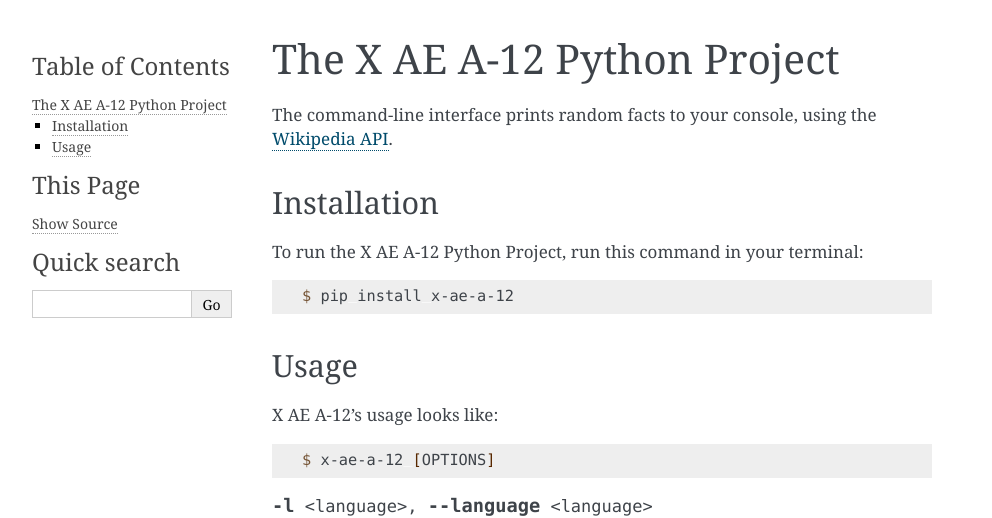
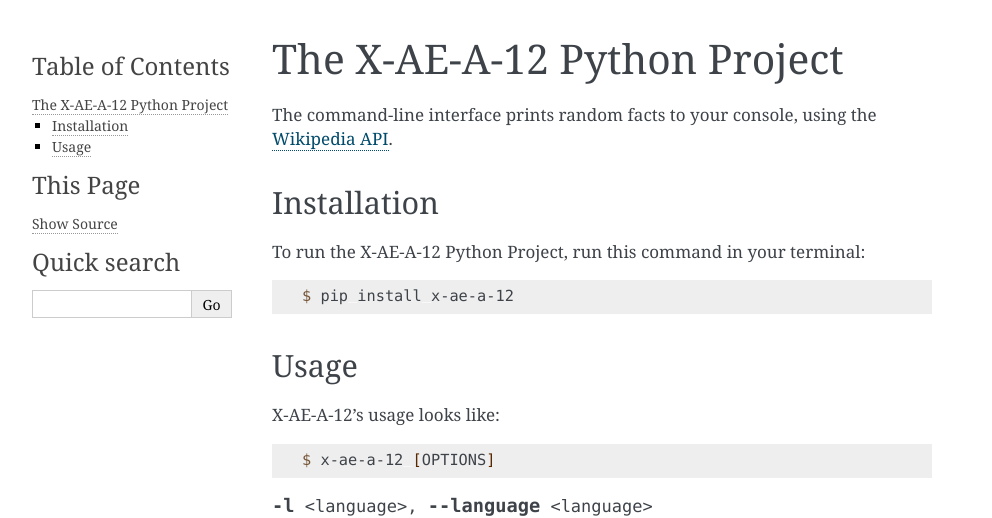
Before and after one commit to SpencerOfwiti/X-AE-A-12, a Sphinx documentation site: the page built from docs/index.rst, in a window 1280 px wide. Shown: the top 518 px of the page, without its empty margins (148-1140 px from the left). Built offline with Sphinx 7.4.7, drawn with Linux system fonts in a browser that asks for light colours.

Commit message:
Refactor package naming system.

```diff
--- a/docs/index.rst
+++ b/docs/index.rst
@@ -1,4 +1,4 @@
-The X AE A-12 Python Project
+The X-AE-A-12 Python Project
 ============================
 
 .. toctree::
@@ -14,7 +14,7 @@
 Installation
 ------------
 
-To run the X AE A-12 Python Project,
+To run the X-AE-A-12 Python Project,
 run this command in your terminal:
 
 .. code-block:: console
@@ -24,7 +24,7 @@
 Usage
 -----
 
-X AE A-12's usage looks like:
+X-AE-A-12's usage looks like:
 
 .. code-block:: console
 
--- a/pyproject.toml
+++ b/pyproject.toml
@@ -1,7 +1,7 @@
 [tool.poetry]
 name = "x-ae-a-12"
 version = "0.1.0"
-description = "The X AE A-12 Python project"
+description = "The X-AE-A-12 Python project"
 authors = ["Spencer Ofwiti <maxspencer56@gmail.com>"]
 license = "MIT"
 readme = "README.md"
--- a/src/x_ae_a_12/__init__.py
+++ b/src/x_ae_a_12/__init__.py
@@ -1,2 +1,2 @@
-"""The X AE A-12 Python project."""
+"""The X-AE-A-12 Python project."""
 __version__ = "0.1.0"
```
Also changed, not shown: 2 other files.
